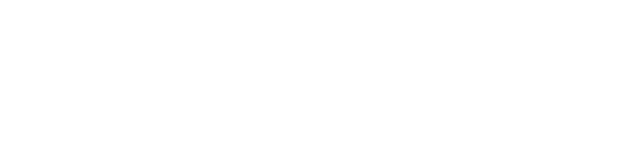
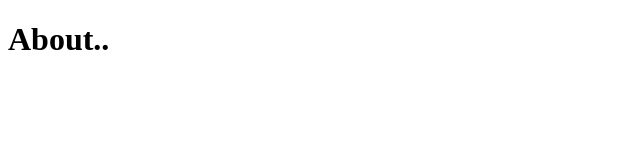
Before and after one commit to carmenvdheide/git-workshop, a plain HTML site: page about.html in a window 1280 px wide. Shown: the whole page, without its empty margins (0-640 px from the left). Drawn offline with Linux system fonts and the light colour scheme.

Commit message:
about aangepast

```diff
--- a/about.html
+++ b/about.html
@@ -5,6 +5,6 @@
     <title>Title</title>
 </head>
 <body>
-
+    <h1>About..</h1>
 </body>
 </html>
```
